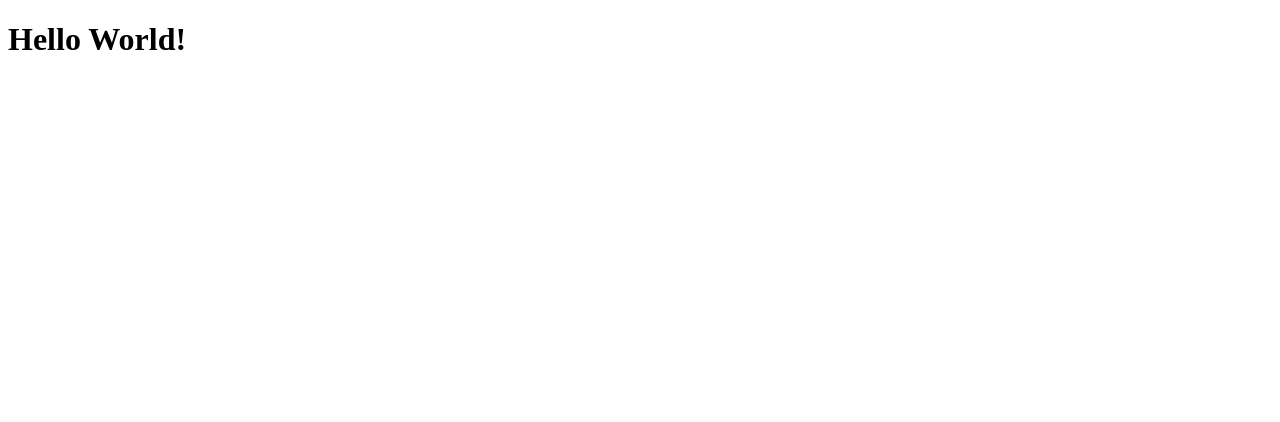
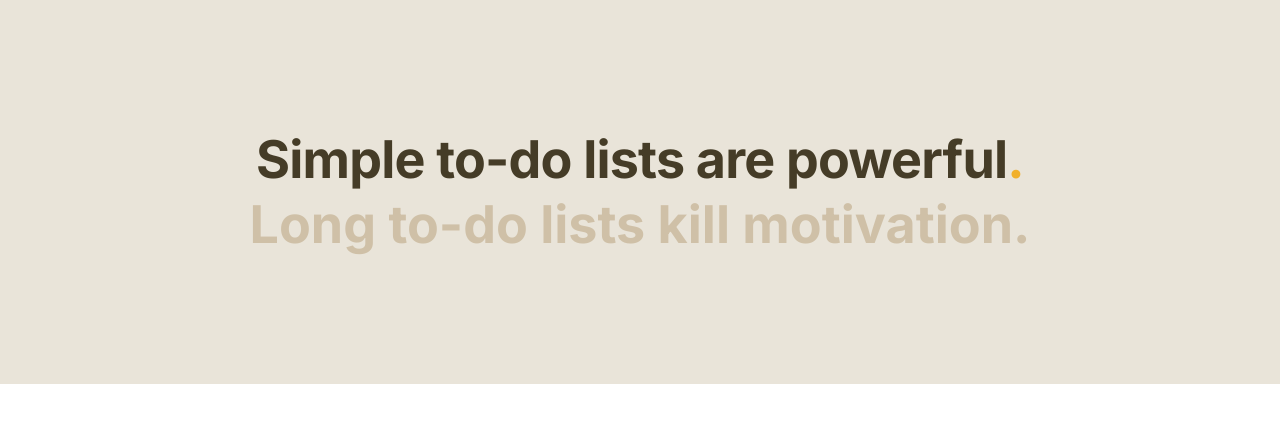
Before and after one commit to psychomita/my-clone-site, a plain HTML site: page index.html in a window 1280 px wide. Drawn offline with Linux system fonts and the light colour scheme.

Commit message:
Create section 1

```diff
--- a/index.html
+++ b/index.html
@@ -1,11 +1,17 @@
 <!DOCTYPE html>
 <html lang="en">
-<head>
-    <meta charset="UTF-8">
-    <meta name="viewport" content="width=device-width, initial-scale=1.0">
+  <head>
+    <meta charset="UTF-8" />
+    <meta name="viewport" content="width=device-width, initial-scale=1.0" />
+    <link rel="stylesheet" href="./style.css" />
     <title>My Site</title>
-</head>
-<body>
-    <h1>Hello World!</h1>
-</body>
+  </head>
+  <body>
+    <section class="section-1">
+      <div>
+        <h1 class="text1 ptext">Simple to-do lists are powerful<mark>.</mark></h1>
+        <h1 class="text1 stext">Long to-do lists kill motivation.</h1>
+      </div>
+    </section>
+  </body>
 </html>
--- /dev/null
+++ b/style.css
@@ -0,0 +1,31 @@
+@import url("https://fonts.googleapis.com/css2?family=Inter:wght@100..900&display=swap");
+
+body {
+  margin: 0;
+}
+.section-1 {
+  display: flex;
+  align-items: center;
+  justify-content: center;
+  background-color: #e9e4d9;
+  min-height: 24rem;
+}
+.text1 {
+  text-align: center;
+  font-size: 3.25em;
+  font-family: "Inter", sans-serif;
+  margin: 0;
+  font-weight: 700;
+  line-height: 1.25;
+}
+.ptext {
+  color: #453c27;
+  letter-spacing: -0.05rem;
+  mark {
+    color: #f1b02b;
+    background-color: transparent;
+  }
+}
+.stext {
+  color: #cfc0a7;
+}
```
